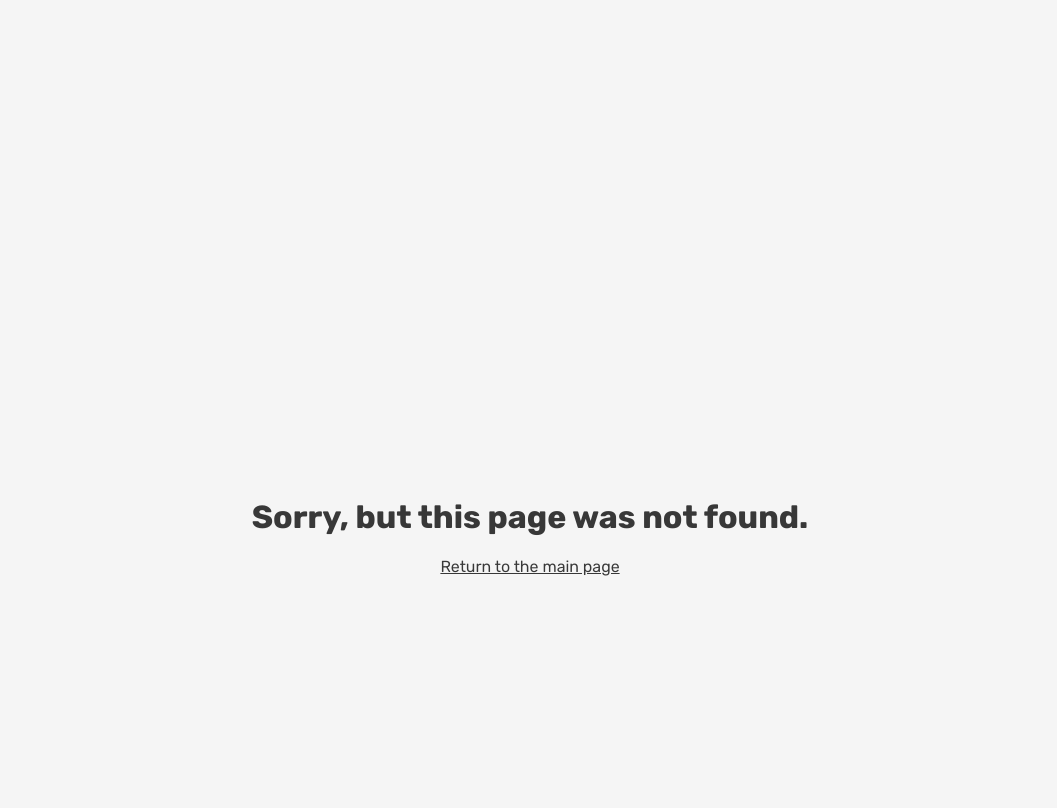
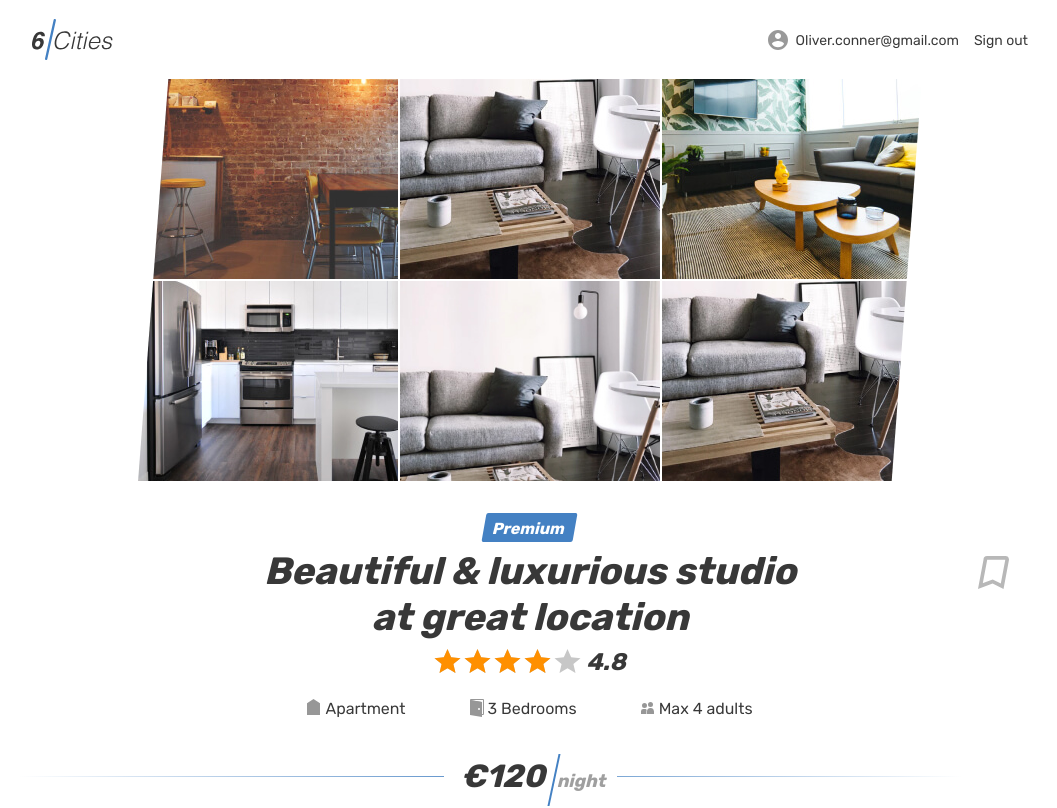
Before and after one commit to Chackmoole/six-cities, a React (Create React App) app: page /offer/1 in a window 1280 px wide. Before the commit this address had no page. Shown: the top 808 px of the page, without its empty margins (110-1167 px from the left). Built offline with nearby package versions, Linux system fonts and the light colour scheme.

Commit message:
Типизация пропа + переименование константы предложений

```diff
--- a/src/components/app/app.tsx
+++ b/src/components/app/app.tsx
@@ -18,7 +18,7 @@ export const App = ({offersCount, isAuth, hotels}:IProps) => (
       <Route path='/' element={<Main offersCount={offersCount}/>} />
       <Route path={'/login'} element={<Login/>}/>
       <Route path={'/favorites'} element={isAuth ? <Favorites/> : <Login/> }/>
-      <Route path={'/offer:id'} element={<Property/>}/>
+      <Route path={'/offer/:id'} element={<Property hotels={hotels} />}/>
       <Route path={'*'} element={<NotFoundPage/>}/>
     </Routes>
   </BrowserRouter>
--- a/src/index.tsx
+++ b/src/index.tsx
@@ -1,7 +1,7 @@
 import React from 'react';
 import ReactDOM from 'react-dom/client';
 import { App } from './components/app/app';
-import {HOTELS} from './mock/offers';
+import {OFFERS} from './mock/offers';
 const OFFERS_COUNT = 5;
 const isAuth = false;
 
@@ -11,6 +11,6 @@ const root = ReactDOM.createRoot(
 
 root.render(
   <React.StrictMode>
-    <App offersCount={OFFERS_COUNT} isAuth={isAuth} hotels={HOTELS}/>
+    <App offersCount={OFFERS_COUNT} isAuth={isAuth} hotels={OFFERS}/>
   </React.StrictMode>,
 );
--- a/src/mock/offers.ts
+++ b/src/mock/offers.ts
@@ -1,6 +1,6 @@
 import {IOffer} from '../types/types';
 
-export const HOTELS: IOffer[] = [
+export const OFFERS: IOffer[] = [
 
   {
     'city': {
```
Also changed, not shown: src/pages/property/property.tsx (+9 -1 lines).
